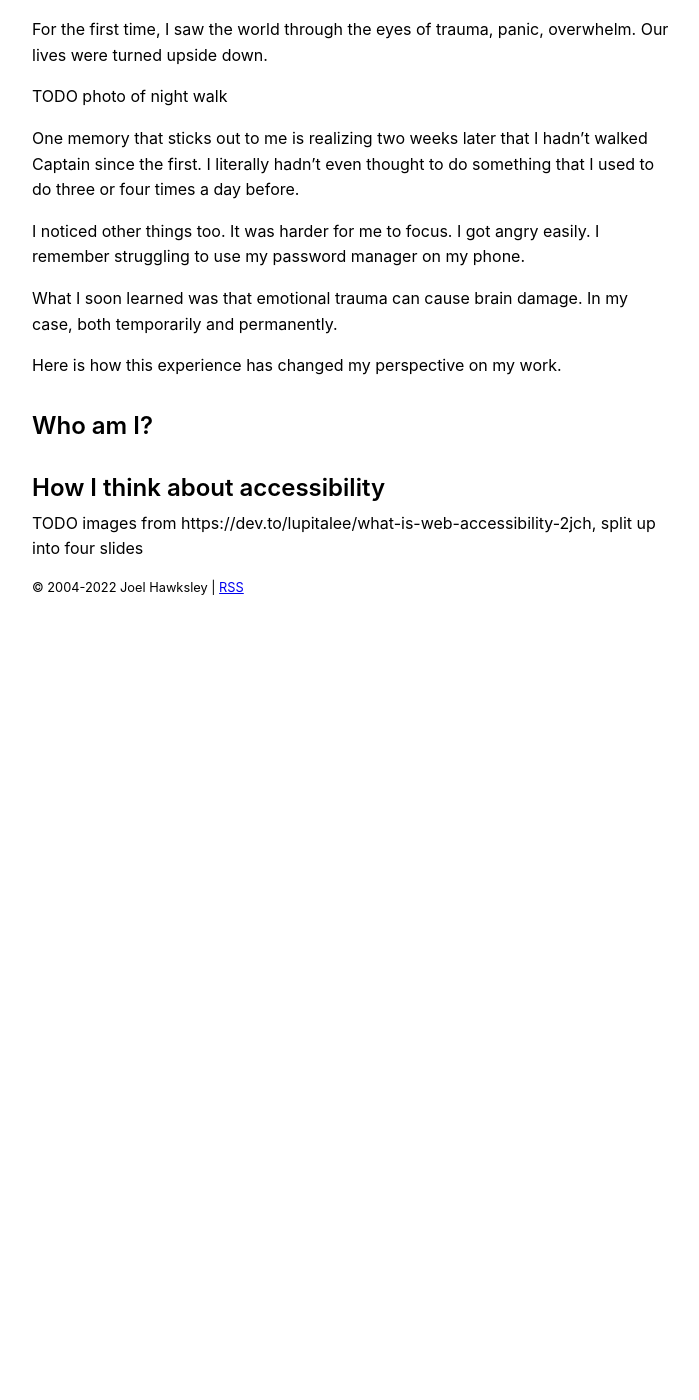
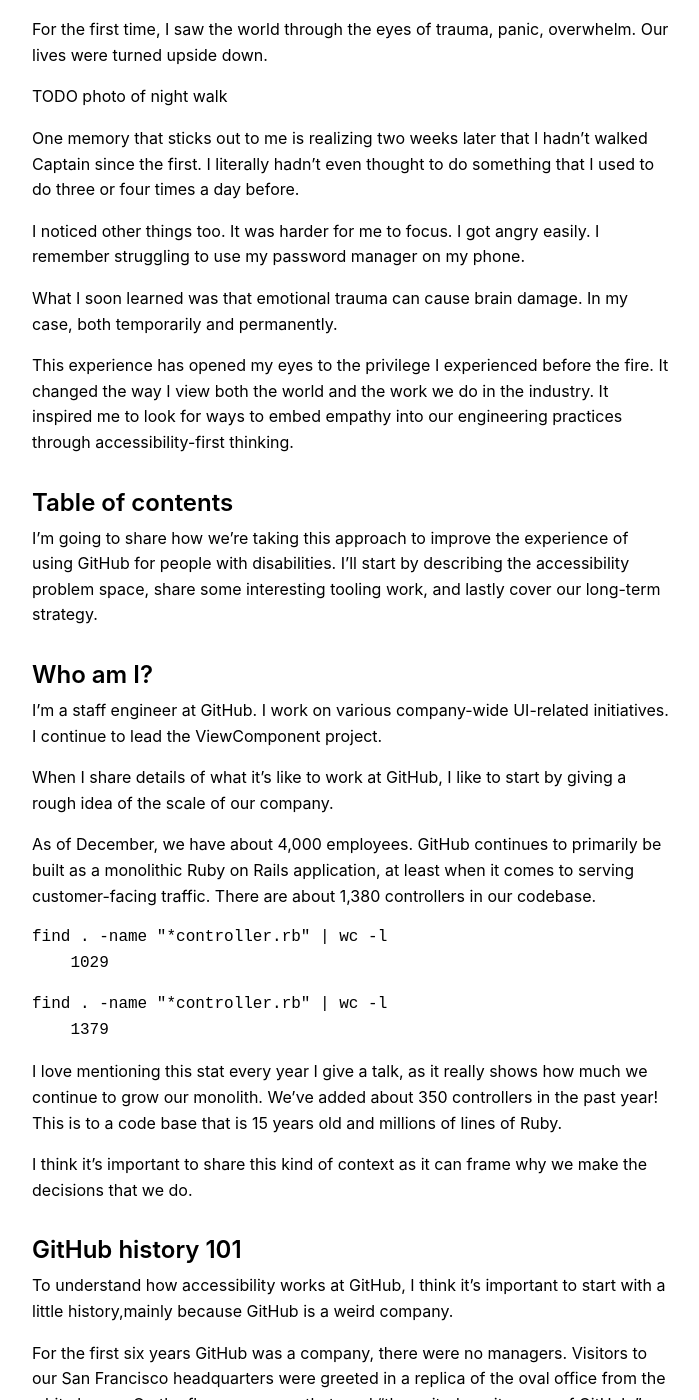
Before and after one commit to joelhawksley/identity, a Jekyll site: the page built from _posts/2023-04-28-accessible-by-default.md, in a window 1280 px wide and 1400 px high, scrolled down 1021 px. Shown: the whole window, without its empty margins (288-987 px from the left). Built offline with Jekyll 4.4.1, drawn with Linux system fonts in a browser that asks for light colours; before the commit the page ends 1651 px from its top, so only the background shows below that; some of the changed text lies outside the part shown.

Commit message:
more progress

````diff
--- a/_posts/2023-04-28-accessible-by-default.md
+++ b/_posts/2023-04-28-accessible-by-default.md
@@ -1,6 +1,6 @@
 ---
 layout: post
-title: "Accessible by default"
+title: "Accessible from the start"
 ---
 
 _Warning: This post includes some graphic details of traumatic events._
@@ -45,12 +45,50 @@
 
 What I soon learned was that emotional trauma can cause brain damage. In my case, both temporarily and permanently.
 
-Here is how this experience has changed my perspective on my work.
+This experience has opened my eyes to the privilege I experienced before the fire. It changed the way I view both the world and the work we do in the industry. It inspired me to look for ways to embed empathy into our engineering practices through accessibility-first thinking.
+
+## Table of contents
+
+I'm going to share how we're taking this approach to improve the experience of using GitHub for people with disabilities. I'll start by describing the accessibility problem space, share some interesting tooling work, and lastly cover our long-term strategy.
 
 ## Who am I?
 
+I'm a staff engineer at GitHub. I work on various company-wide UI-related initiatives. I continue to lead the ViewComponent project.
 
+When I share details of what it's like to work at GitHub, I like to start by giving a rough idea of the scale of our company.
+
+As of December, we have about 4,000 employees. GitHub continues to primarily be built as a monolithic Ruby on Rails application, at least when it comes to serving customer-facing traffic. There are about 1,380 controllers in our codebase.
+
+```
+find . -name "*controller.rb" | wc -l
+    1029
+```
+
+```
+find . -name "*controller.rb" | wc -l
+    1379
+```
+
+I love mentioning this stat every year I give a talk, as it really shows how much we continue to grow our monolith. We've added about 350 controllers in the past year! This is to a code base that is 15 years old and millions of lines of Ruby.
+
+I think it's important to share this kind of context as it can frame why we make the decisions that we do.
+
+## GitHub history 101
+
+To understand how accessibility works at GitHub, I think it's important to start with a little history,mainly because GitHub is a weird company.
+
+For the first six years GitHub was a company, there were no managers. Visitors to our San Francisco headquarters were greeted in a replica of the oval office from the white house. On the floor was a rug that read "the united meritocracy of GitHub."
+
+For years, we operated in what some folks have called a "cooking for chefs" mindset. Since we were developers ourselves, we knew what we'd want GitHub to be like. That meant we could build whatever sounded good to us and reasonably expect our customers to agree. I don't think the manager-less organization structure would have worked for as long as it did if this wasn't the case.
+
+
+
+TODO image of rug from https://readwrite.com/github-meritocracy-rug/
 
 ## How I think about accessibility
 
 TODO images from https://dev.to/lupitalee/what-is-web-accessibility-2jch, split up into four slides
+
+Explain these images
+
+My experience was, and still is, a form of cognitive disability.
````
